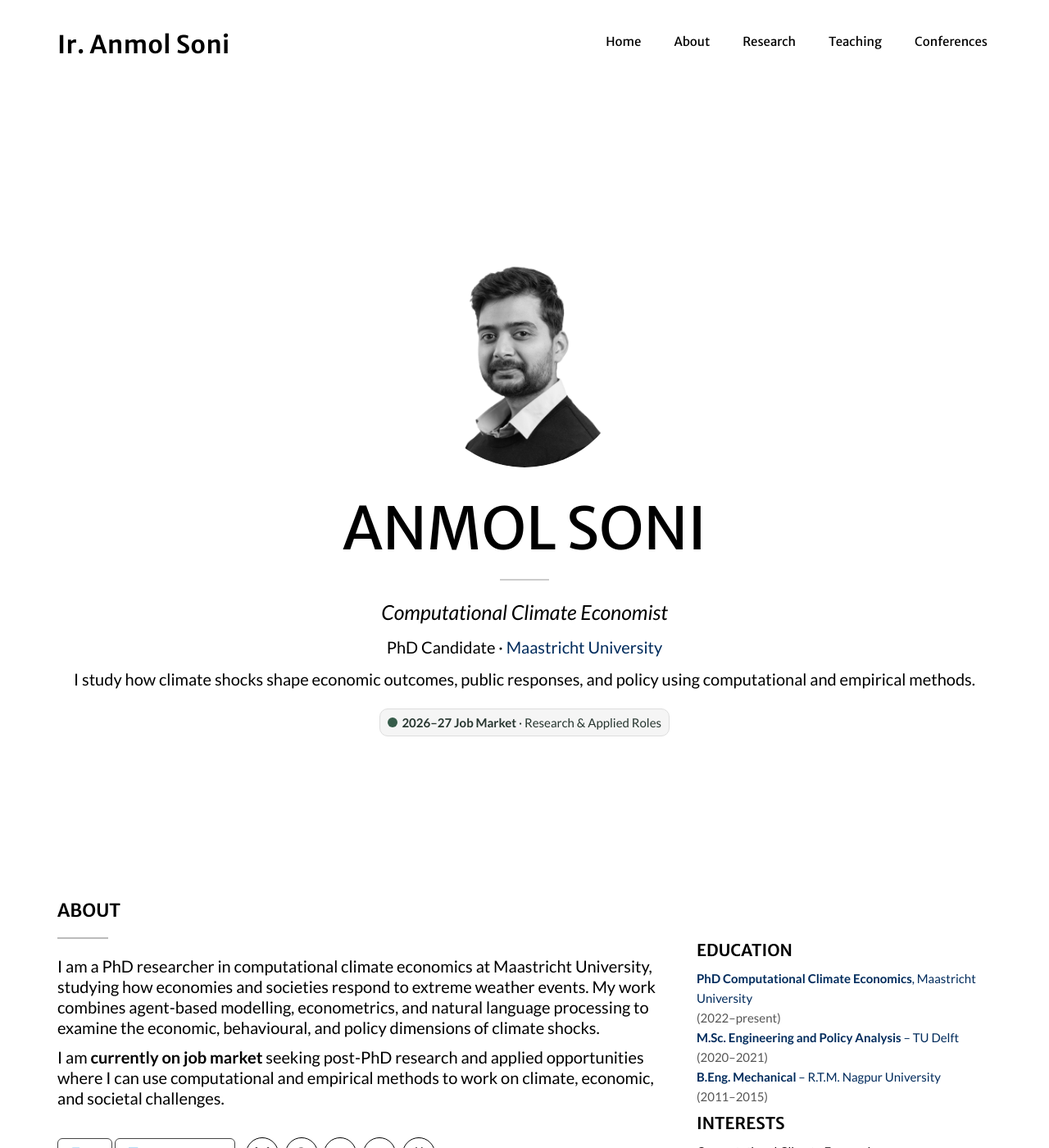
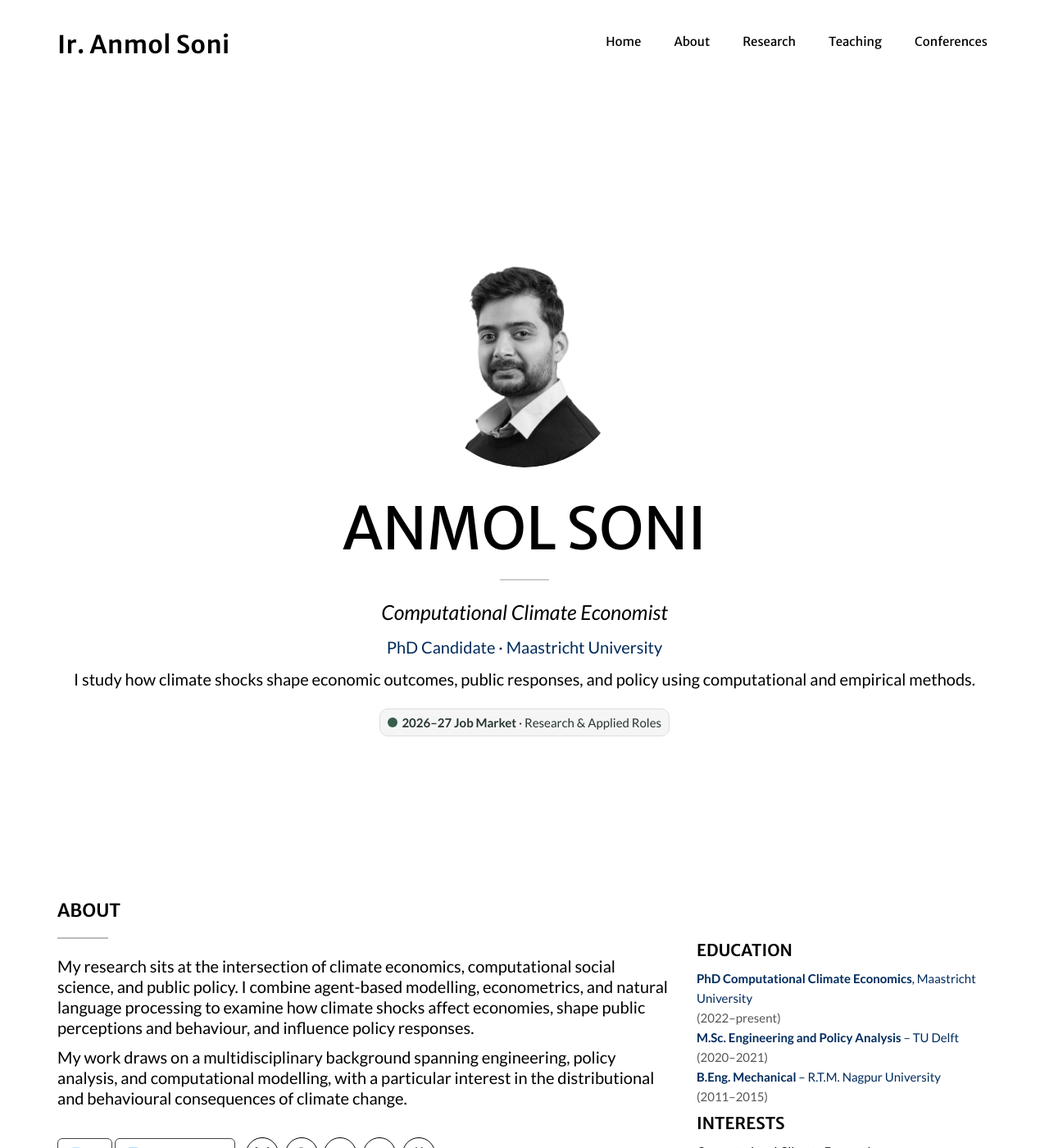
Before and after one commit to SoniAnmol/SoniAnmol.github.io, a Jekyll site: the page built from index.html, in a window 1280 px wide and 1400 px high. Shown: the whole window at 82% size. Built offline with Jekyll 4.4.1, drawn with Linux system fonts in a browser that asks for light colours; nearby versions of some CDN libraries; some web fonts are replaced.

Commit message:
updated about

```diff
--- a/_includes/about.html
+++ b/_includes/about.html
@@ -8,15 +8,15 @@
         <hr class="my-2" style="width: 60px; border: 1px solid #bbb; margin-left: 0;">
 
         <p style="font-size: 2rem; line-height: 1.25; font-weight: 500; color: #000;">
-          I am a PhD researcher in computational climate economics at Maastricht University, studying how economies
-          and societies respond to extreme weather events. My work combines agent-based modelling, econometrics, and
-          natural language processing to examine the economic, behavioural, and policy dimensions of climate shocks.
+          My research sits at the intersection of climate economics, computational social science, and public policy. I
+          combine agent-based modelling, econometrics, and natural language processing to examine how climate shocks
+          affect economies, shape public perceptions and behaviour, and influence policy responses.
+
+
         </p>
         <p style="font-size: 2rem; line-height: 1.25; font-weight: 500; color: #000;">
-          I am <strong>currently on job market</strong> seeking post-PhD research and applied opportunities where I can
-          use
-          computational and
-          empirical methods to work on climate, economic, and societal challenges.
+          My work draws on a multidisciplinary background spanning engineering, policy analysis, and computational
+          modelling, with a particular interest in the distributional and behavioural consequences of climate change.
         </p>
 
         <!-- CV Button + Social Icons Row (aligned) -->
--- a/_includes/header.html
+++ b/_includes/header.html
@@ -19,9 +19,9 @@
             </p>
 
             <p class="hero-affiliation">
-              PhD Candidate ·
+
               <a href="https://www.maastrichtuniversity.nl/nl/soni" class="academic-link">
-                Maastricht University
+                PhD Candidate · Maastricht University
               </a>
             </p>
 
```
